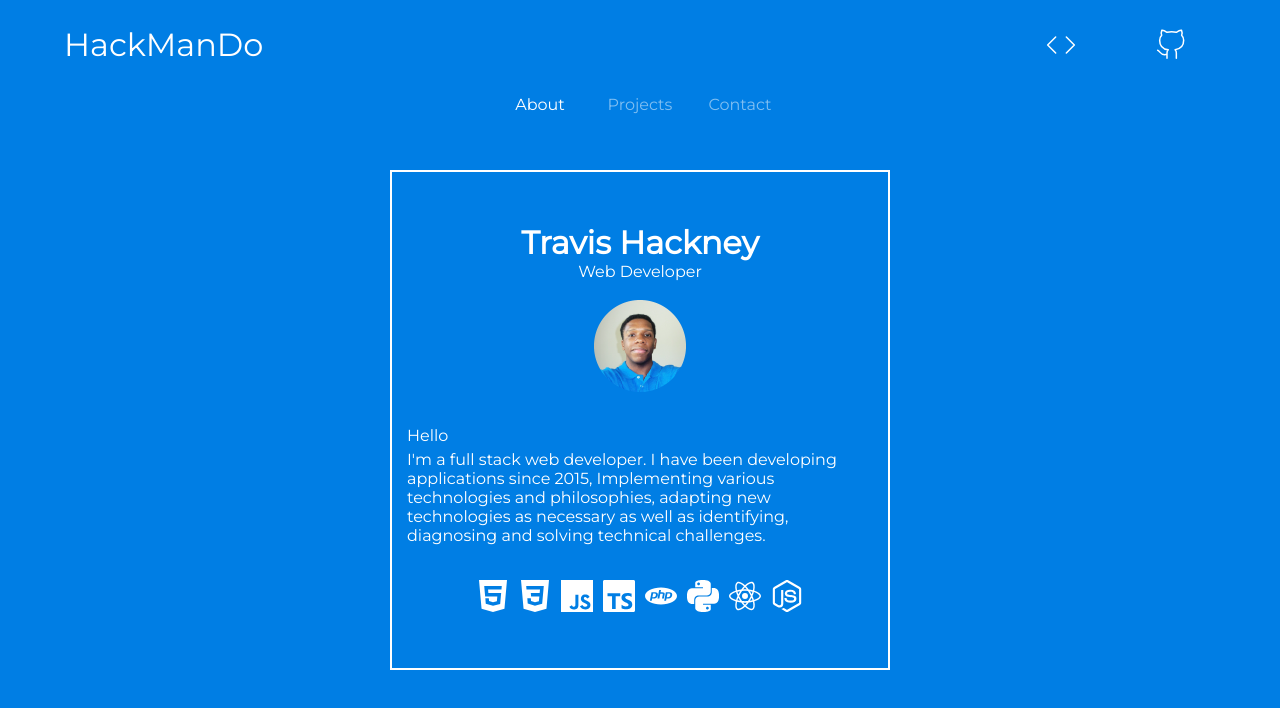
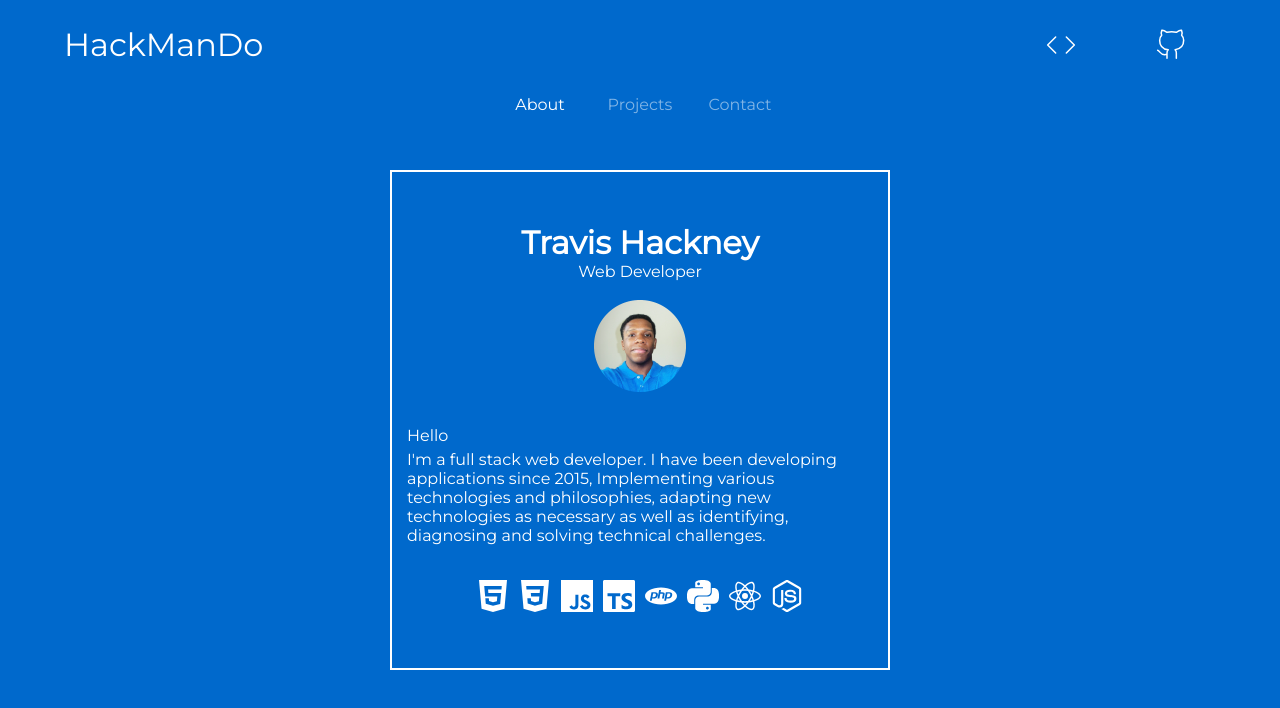
Before and after one commit to TravisTHII/hackmando, a React (Create React App) app: page / in a window 1280 px wide. Shown: the top 708 px of the page. Built offline with nearby package versions, Linux system fonts and the light colour scheme.

Commit message:
updated styles & files

```diff
--- a/src/styles/index.css
+++ b/src/styles/index.css
@@ -190,7 +190,7 @@ About Page
 */
 
 .about {
-  background-color: #007ee4;
+  background-color: #0069cc;
 }
 .about .about_me_container {
   padding: 50px 0 0;
```
Also changed, not shown: 1 other file (tests, documents, lock files or other folders).
